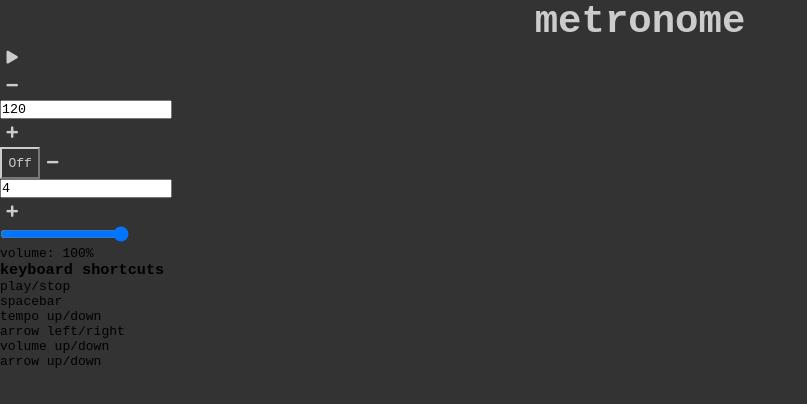
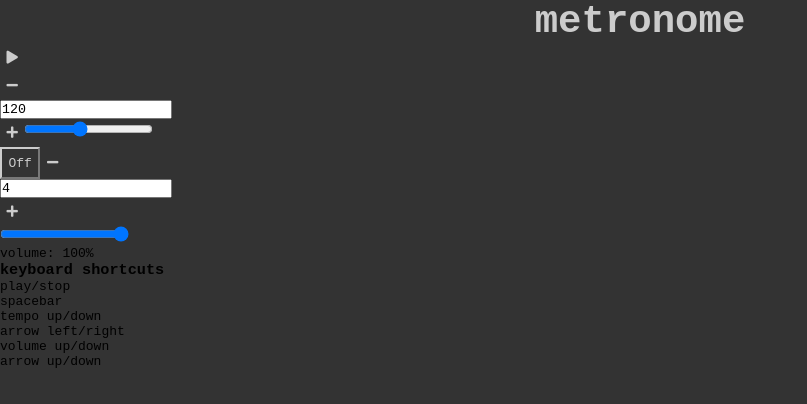
Before and after one commit to alanpaulprice/metronome, a React (Create React App) app: page / in a window 1280 px wide. Shown: the top 404 px of the page, without its empty margins (0-807 px from the left). Built offline with nearby package versions, Linux system fonts and the light colour scheme; no server answers.

Commit message:
TempoControls: added tempo slider

```diff
--- a/src/components/App.js
+++ b/src/components/App.js
@@ -138,6 +138,8 @@ class App extends Component {
               setTempoInput={this.setTempoInput}
               incrementTempo={this.incrementTempo}
               legalTempoValue={legalTempoValue}
+              minTempo={minTempo}
+              maxTempo={maxTempo}
             />
 
             <AccentControls
--- a/src/components/TempoControls.js
+++ b/src/components/TempoControls.js
@@ -1,6 +1,7 @@
 import React, { Component } from 'react';
 import Wrapper from '../elements/Wrapper';
 import Button from '../elements/Button';
+import Slider from '../elements/Slider';
 
 class TempoControls extends Component {
   tempoInputRef = React.createRef();
@@ -28,6 +29,9 @@ class TempoControls extends Component {
   onIncrementTempoButtonClick = e =>
     this.props.incrementTempo(parseInt(e.currentTarget.value));
 
+  onTempoSliderChange = e =>
+    this.props.setTempo(parseInt(e.currentTarget.value));
+
   render() {
     return (
       <Wrapper>
@@ -46,6 +50,13 @@ class TempoControls extends Component {
         <Button noBorder value={1} onClick={this.onIncrementTempoButtonClick}>
           <i className="fa fa-plus" />
         </Button>
+        <Slider
+          value={this.props.tempo}
+          min={this.props.minTempo}
+          max={this.props.maxTempo}
+          step={1}
+          onChange={this.onTempoSliderChange}
+        />
       </Wrapper>
     );
   }
```
